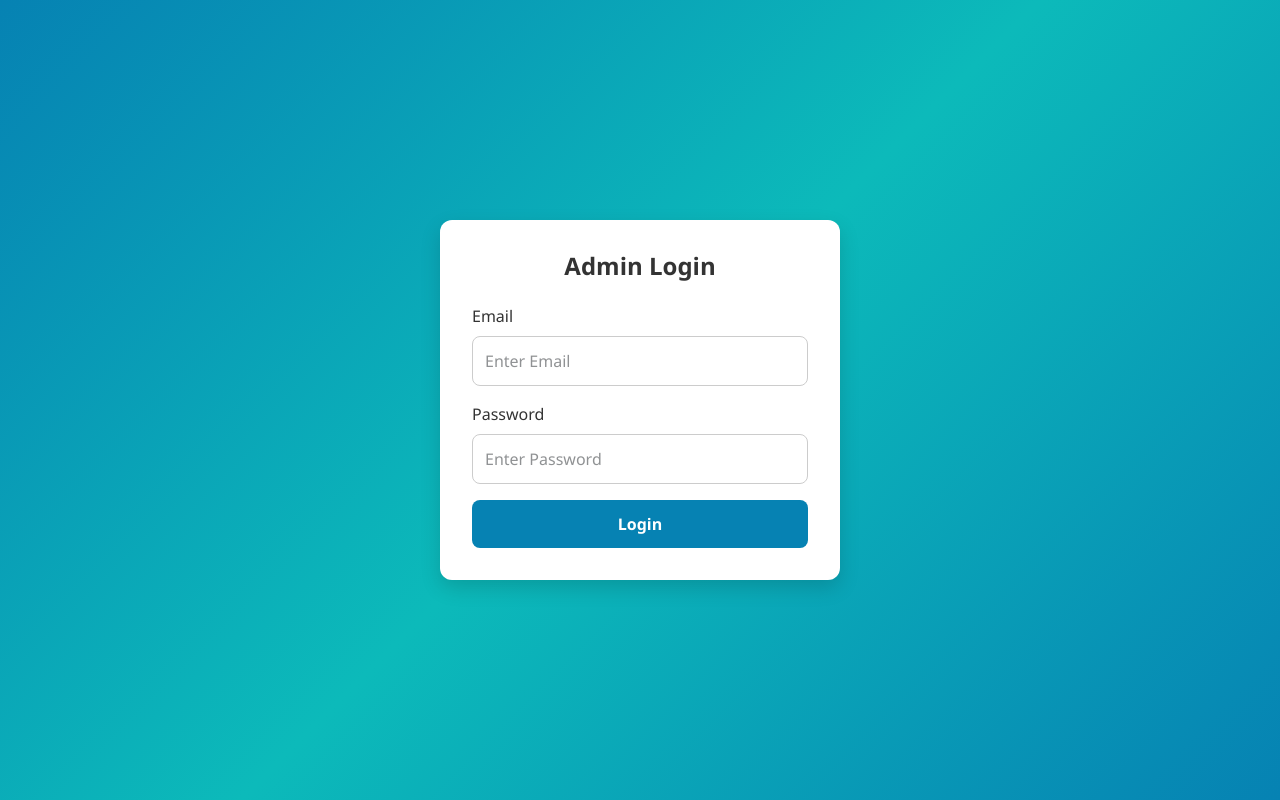
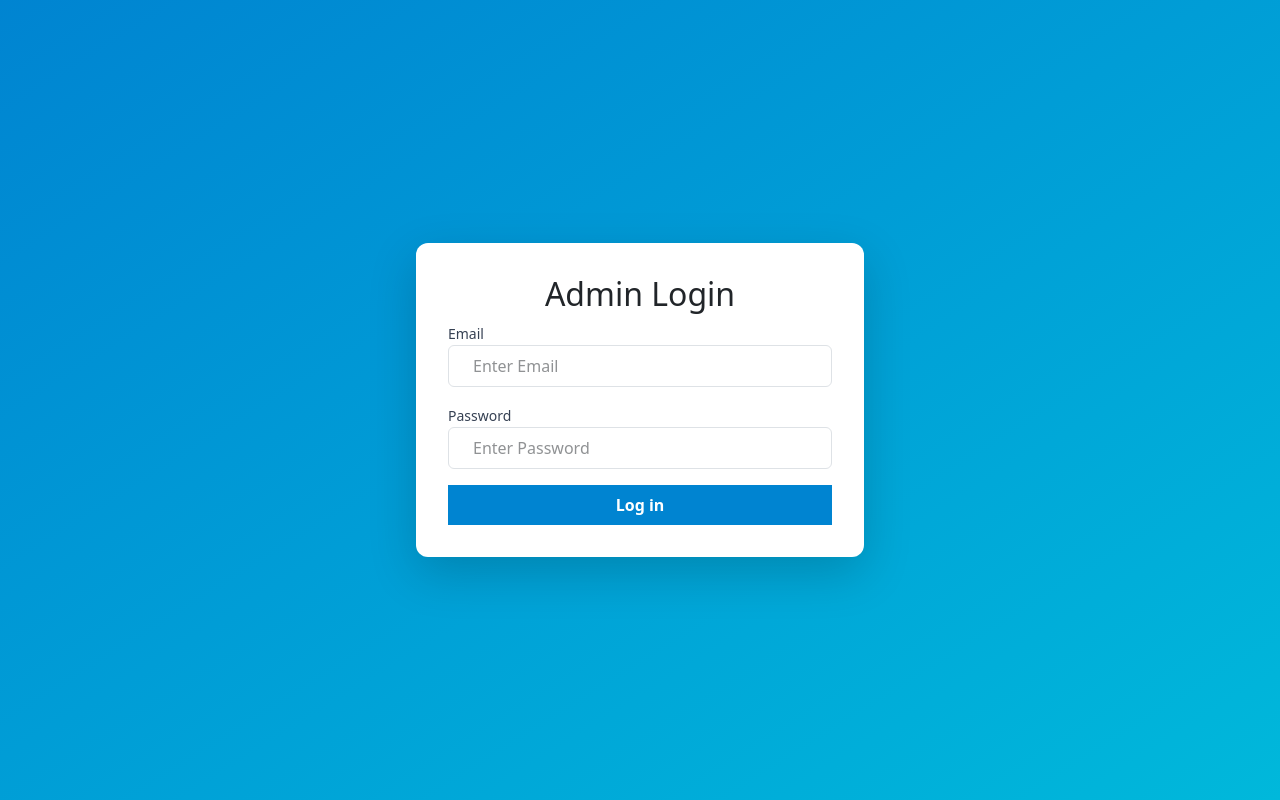
Before and after one commit to Abdul-momin24/Emp-Management, a React (Vite) app in the folder frontend/: page /adminlogin in a window 1280 px wide. Built offline with nearby package versions, Linux system fonts and the light colour scheme.

Commit message:
Update UI of Login.jsx

```diff
--- a/frontend/src/Components/Login.jsx
+++ b/frontend/src/Components/Login.jsx
@@ -1,5 +1,4 @@
 import React, { useState } from 'react'
-import './style.css'
 import axios from 'axios'
 import { useNavigate } from 'react-router-dom'
 
@@ -7,8 +6,6 @@ const Login = () => {
     const [values, setValues] = useState({ email: '', password: '' });
     const [error, setError] = useState(null);
     const navigate = useNavigate();
-    const [loginErr, setLoginErr] = useState(null);
-
     axios.defaults.withCredentials = true;
 
     const handleSubmit = (event) => {
@@ -22,34 +19,56 @@ const Login = () => {
                     setError(result.data.Error);
                 }
             })
-            .catch(err => setLoginErr(err));
-    }
+            .catch(err => console.log(err));
+    };
 
     return (
-        <div className="login-container">
-            <div className="login-box">
-                <h2 className="login-title">Admin Login</h2>
-                {error && <div className="login-error">{error}</div>}
-                <form onSubmit={handleSubmit}>
-                    <label>Email</label>
+        <div className="min-h-screen flex items-center justify-center bg-gradient-to-br from-sky-600 to-cyan-500 p-4">
+            <div className="bg-white p-8 rounded-xl shadow-lg w-full max-w-md">
+                <h2 className="text-2xl font-bold text-center text-gray-800 mb-6">Admin Login</h2>
+
+                {error && (
+                    <div className="bg-red-100 text-red-700 px-4 py-2 rounded mb-4 text-sm">
+                        {error}
+                    </div>
+                )}
+
+                <form onSubmit={handleSubmit} className="space-y-4">
+                    <div>
+                        <label className="block text-sm font-medium text-gray-700">Email</label>
                         <input
                             type="email"
                             placeholder="Enter Email"
                             onChange={(e) => setValues({ ...values, email: e.target.value })}
-                        className="login-input"
+                            className="w-full px-4 py-2 border border-gray-300 rounded-md focus:outline-none focus:ring-2 focus:ring-sky-500"
                             required
                         />
-                    <label>Password</label>
+                    </div>
+
+                    <div>
+                        <label className="block text-sm font-medium text-gray-700">Password</label>
                         <input
                             type="password"
                             placeholder="Enter Password"
                             onChange={(e) => setValues({ ...values, password: e.target.value })}
-                        className="login-input"
+                            className="w-full px-4 py-2 border border-gray-300 rounded-md focus:outline-none focus:ring-2 focus:ring-sky-500"
                             required
                         />
-                    <button type="submit" className="login-button">Login</button>
+                    </div>
+
+                    <button
+                        type="submit"
+                        className="w-full bg-sky-600 hover:bg-sky-700 text-white font-semibold py-2 rounded-md transition"
+                    >
+                        Log in
+                    </button>
+
+                    {error && (
+                        <div className="text-center text-sm text-gray-600 mt-2">
+                            Forgot your password?
+                        </div>
+                    )}
                 </form>
-                {error && <p className="forgot-text">Forgot your password?</p>}
             </div>
         </div>
     );
```
Lines whose indentation alone changed are shown as unchanged.
